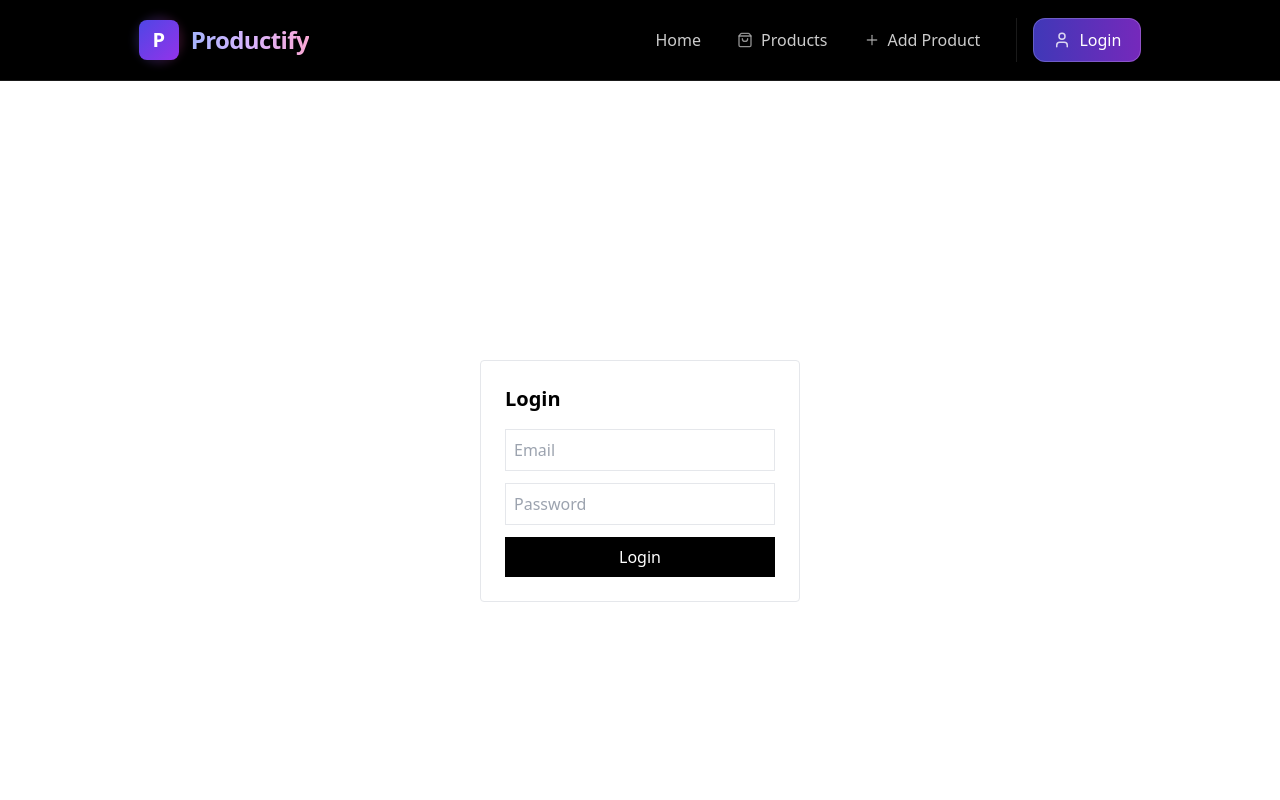
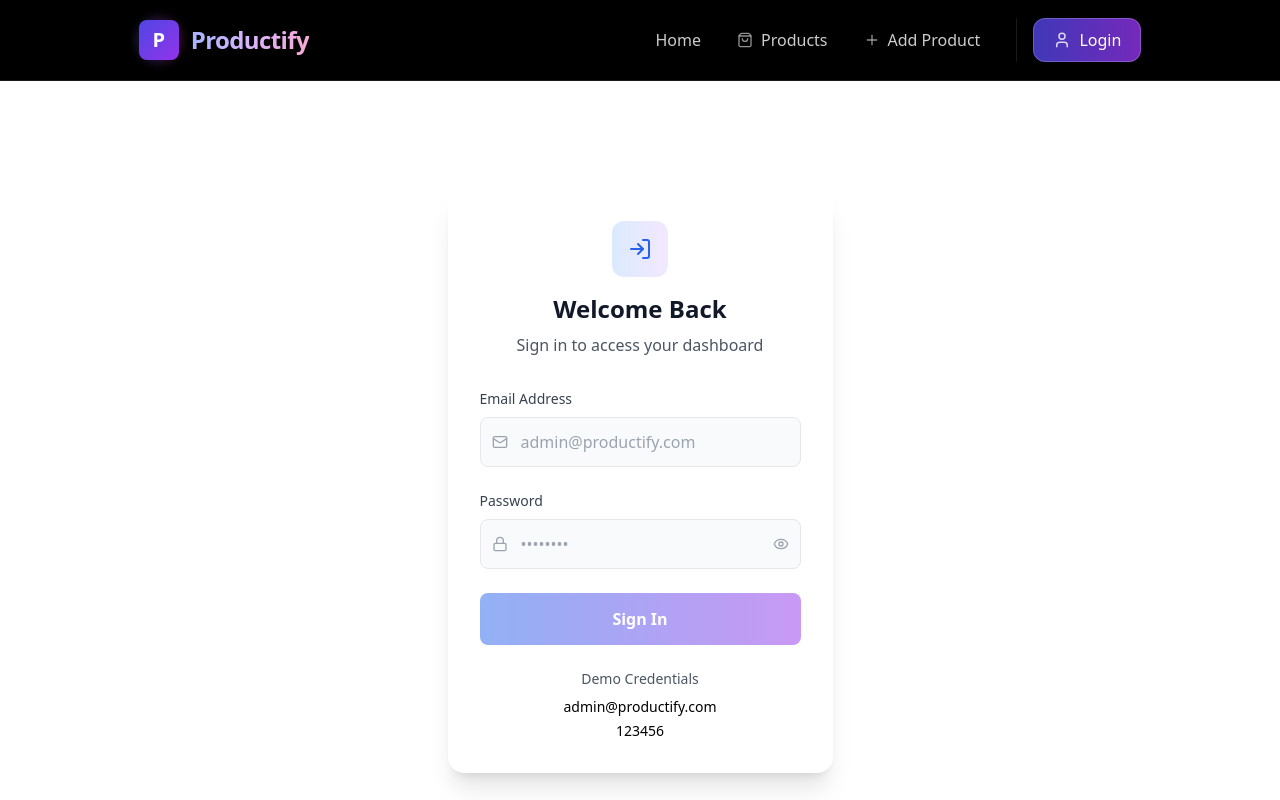
Before and after one commit to Shoybit/Productify, a Next.js app: page /login in a window 1280 px wide. Shown: the top 800 px of the page. Built offline with nearby package versions, Linux system fonts and the light colour scheme.

Commit message:
Login Page Customize

```diff
--- a/app/login/components/LoginForm.jsx
+++ b/app/login/components/LoginForm.jsx
@@ -2,45 +2,122 @@
 
 import { useState } from "react";
 import { useRouter } from "next/navigation";
+import { Mail, Lock, Eye, EyeOff, LogIn } from "lucide-react";
 
 export default function LoginForm() {
   const [email, setEmail] = useState("");
   const [password, setPassword] = useState("");
+  const [showPassword, setShowPassword] = useState(false);
+  const [isLoading, setIsLoading] = useState(false);
   const router = useRouter();
 
   const handleLogin = () => {
+    if (!email || !password) {
+      alert("Please fill in all fields");
+      return;
+    }
+
+    setIsLoading(true);
+
+    setTimeout(() => {
       if (email === "admin@productify.com" && password === "123456") {
         document.cookie = "auth=true; path=/";
         router.push("/products");
       } else {
         alert("Invalid credentials");
       }
+      setIsLoading(false);
+    }, 500);
   };
 
   return (
-    <div className="border p-6 rounded w-80">
-      <h2 className="text-xl font-bold mb-4">Login</h2>
+    <div className="min-h-screen flex items-center justify-center ">
+      <div className="w-full max-w-md bg-white rounded-2xl shadow-xl p-8 mx-4">
+        {/* Header */}
+        <div className="text-center mb-8">
+          <div className="inline-flex items-center justify-center w-14 h-14 bg-gradient-to-r from-blue-100 to-purple-100 rounded-xl mb-4">
+            <LogIn className="h-6 w-6 text-blue-600" />
+          </div>
+          <h2 className="text-2xl font-bold text-gray-900 mb-2">
+            Welcome Back
+          </h2>
+          <p className="text-gray-600">
+            Sign in to access your dashboard
+          </p>
+        </div>
 
+        {/* Form */}
+        <div className="space-y-6">
+          {/* Email */}
+          <div>
+            <label className="block text-sm font-medium text-gray-700 mb-2">
+              Email Address
+            </label>
+            <div className="relative">
+              <Mail className="absolute left-3 top-1/2 transform -translate-y-1/2 h-4 w-4 text-gray-400" />
               <input
                 type="email"
-        placeholder="Email"
-        className="border w-full mb-3 p-2"
+                placeholder="admin@productify.com"
+                value={email}
                 onChange={(e) => setEmail(e.target.value)}
+                className="w-full pl-10 pr-4 py-3 bg-gray-50 border border-gray-200 rounded-lg
+                         focus:outline-none focus:ring-2 focus:ring-blue-500 focus:border-transparent"
               />
+            </div>
+          </div>
 
+          {/* Password */}
+          <div>
+            <label className="block text-sm font-medium text-gray-700 mb-2">
+              Password
+            </label>
+            <div className="relative">
+              <Lock className="absolute left-3 top-1/2 transform -translate-y-1/2 h-4 w-4 text-gray-400" />
               <input
-        type="password"
-        placeholder="Password"
-        className="border w-full mb-3 p-2"
+                type={showPassword ? "text" : "password"}
+                placeholder="••••••••"
+                value={password}
                 onChange={(e) => setPassword(e.target.value)}
+                className="w-full pl-10 pr-12 py-3 bg-gray-50 border border-gray-200 rounded-lg
+                         focus:outline-none focus:ring-2 focus:ring-blue-500 focus:border-transparent"
               />
+              <button
+                type="button"
+                onClick={() => setShowPassword(!showPassword)}
+                className="absolute right-3 top-1/2 transform -translate-y-1/2"
+              >
+                {showPassword ? (
+                  <EyeOff className="h-4 w-4 text-gray-400" />
+                ) : (
+                  <Eye className="h-4 w-4 text-gray-400" />
+                )}
+              </button>
+            </div>
+          </div>
 
+          {/* Login Button */}
           <button
             onClick={handleLogin}
-        className="bg-black text-white w-full py-2"
+            disabled={isLoading || !email || !password}
+            className="w-full bg-gradient-to-r from-blue-600 to-purple-600 text-white
+                     py-3.5 rounded-lg font-semibold hover:shadow-lg disabled:opacity-50
+                     disabled:cursor-not-allowed transition-all"
           >
-        Login
+            {isLoading ? "Signing in..." : "Sign In"}
           </button>
+
+          {/* Demo Credentials */}
+          <div className="text-center">
+            <div className="text-sm text-gray-600 mb-2">
+              Demo Credentials
+            </div>
+            <div className="space-y-1 text-sm">
+              <div className="font-medium">admin@productify.com</div>
+              <div className="font-medium">123456</div>
+            </div>
+          </div>
+        </div>
+      </div>
     </div>
   );
 }
```
Lines whose indentation alone changed are shown as unchanged.
